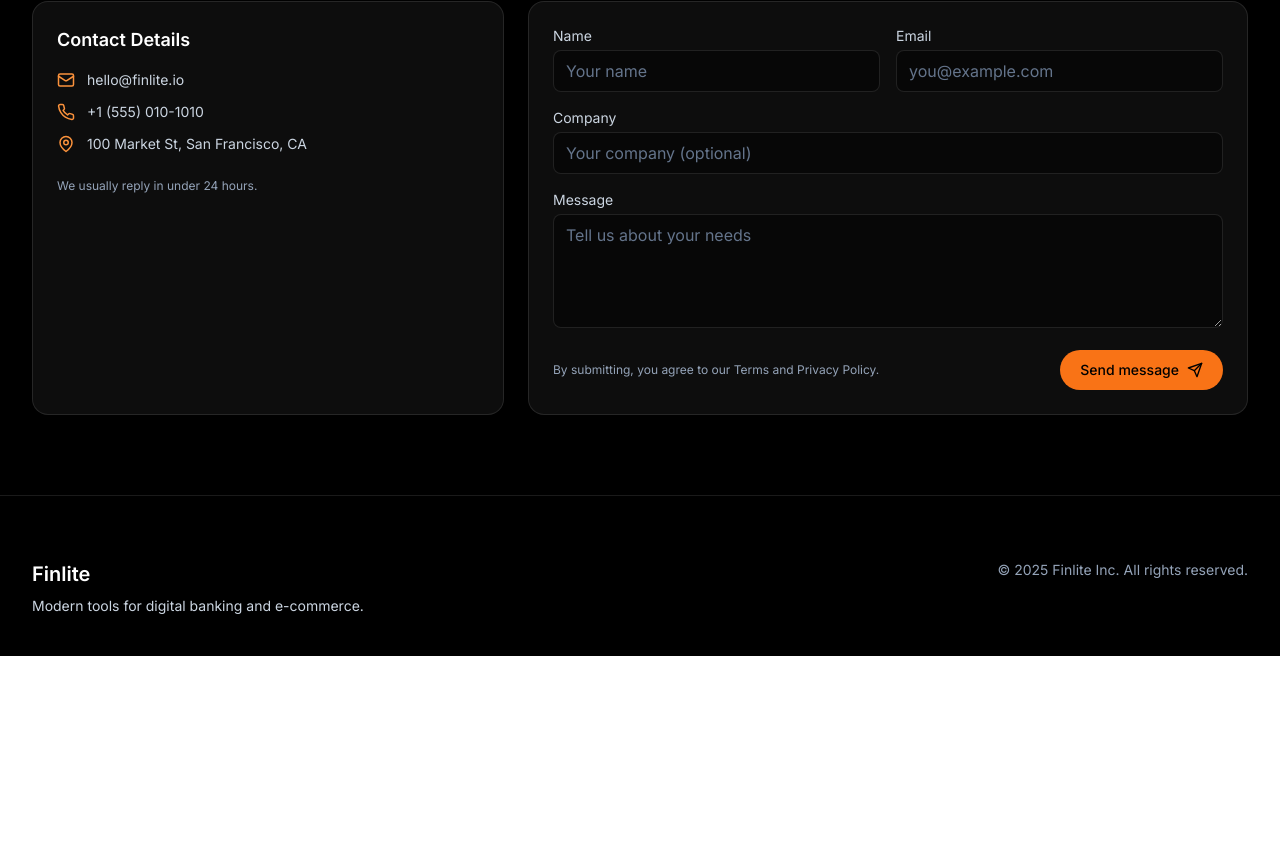
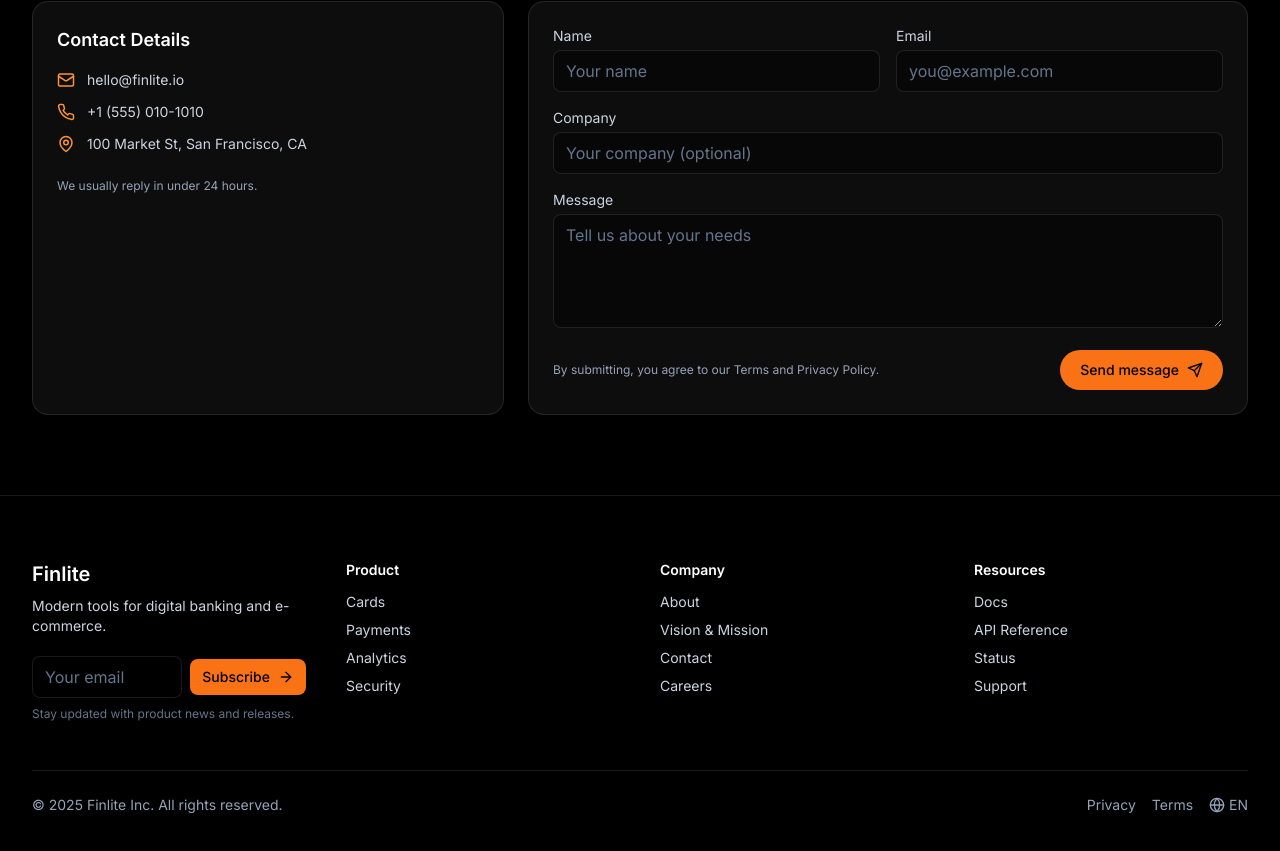
Before and after one commit to django-nerd/frontend-repo_e8rjljo6_73czu5, a React (Vite) app: page / in a window 1280 px wide. Shown: the part 3386-4237 px from the top of the page. Before the commit the page ends 4042 px from the top, so only its background shows below. Built offline with nearby package versions, Linux system fonts and the light colour scheme; a web font is replaced by a local one.

Commit message:
Update project prj_e8rjljo6 - 2025-11-07T12:19:44.112Z

```diff
--- a/src/components/Sections.jsx
+++ b/src/components/Sections.jsx
@@ -1,4 +1,4 @@
-import { CheckCircle2, Shield, Sparkles, Wallet, BarChart3, Globe, Mail, Phone, MapPin, Send } from 'lucide-react';
+import { CheckCircle2, Shield, Sparkles, Wallet, BarChart3, Globe, Mail, Phone, MapPin, Send, ArrowRight } from 'lucide-react';
 
 export function About() {
   return (
@@ -154,8 +154,8 @@ export function Products() {
               </div>
               <h3 className="mt-4 text-lg font-semibold text-white">{p.name}</h3>
               <p className="text-slate-300 text-sm">{p.desc}</p>
-              <button className="mt-4 inline-flex items-center text-sm font-medium text-orange-400 hover:text-orange-300">
-                Learn more →
+              <button className="mt-4 inline-flex items-center gap-1 text-sm font-medium text-orange-400 hover:text-orange-300">
+                Learn more <ArrowRight size={16} />
               </button>
             </div>
           ))}
@@ -218,7 +218,6 @@ export function GetInTouch() {
     const form = e.currentTarget;
     const data = new FormData(form);
     const name = data.get('name');
-    // lightweight UX feedback without backend
     alert(`Thanks, ${name}! We\u2019ll get back to you shortly.`);
     form.reset();
   }
@@ -279,16 +278,70 @@ export function GetInTouch() {
 }
 
 export function Footer() {
+  function handleSubscribe(e) {
+    e.preventDefault();
+    const form = e.currentTarget;
+    const data = new FormData(form);
+    const email = data.get('email');
+    alert(`Subscribed: ${email}`);
+    form.reset();
+  }
+
   return (
     <footer className="pt-16 pb-10 bg-black border-t border-white/10">
       <div className="mx-auto max-w-7xl px-4 sm:px-6 lg:px-8">
-        <div className="flex flex-col md:flex-row items-center md:items-start justify-between gap-6">
-          <div className="text-center md:text-left">
+        <div className="grid md:grid-cols-4 gap-10">
+          <div>
             <div className="text-xl font-semibold text-white">Finlite</div>
             <p className="text-slate-300 text-sm mt-2">Modern tools for digital banking and e-commerce.</p>
+            <form onSubmit={handleSubscribe} className="mt-5 flex items-center gap-2">
+              <div className="relative flex-1">
+                <input type="email" name="email" required placeholder="Your email" className="w-full rounded-lg bg-black/40 border border-white/10 px-3 py-2 text-white placeholder-slate-500 focus:outline-none focus:ring-2 focus:ring-orange-500" />
+              </div>
+              <button type="submit" className="inline-flex items-center gap-2 rounded-lg bg-orange-500 text-black px-3 py-2 text-sm font-medium hover:bg-orange-400">
+                Subscribe <ArrowRight size={16} />
+              </button>
+            </form>
+            <p className="mt-2 text-xs text-slate-500">Stay updated with product news and releases.</p>
           </div>
-          <div className="text-sm text-slate-400">
-            © {new Date().getFullYear()} Finlite Inc. All rights reserved.
+
+          <div>
+            <h4 className="text-sm font-semibold text-white">Product</h4>
+            <ul className="mt-3 space-y-2 text-sm text-slate-300">
+              <li><a href="#products" className="hover:text-orange-400">Cards</a></li>
+              <li><a href="#services" className="hover:text-orange-400">Payments</a></li>
+              <li><a href="#services" className="hover:text-orange-400">Analytics</a></li>
+              <li><a href="#why-us" className="hover:text-orange-400">Security</a></li>
+            </ul>
+          </div>
+
+          <div>
+            <h4 className="text-sm font-semibold text-white">Company</h4>
+            <ul className="mt-3 space-y-2 text-sm text-slate-300">
+              <li><a href="#about" className="hover:text-orange-400">About</a></li>
+              <li><a href="#vision-mission" className="hover:text-orange-400">Vision & Mission</a></li>
+              <li><a href="#contact" className="hover:text-orange-400">Contact</a></li>
+              <li><a href="#" className="hover:text-orange-400">Careers</a></li>
+            </ul>
+          </div>
+
+          <div>
+            <h4 className="text-sm font-semibold text-white">Resources</h4>
+            <ul className="mt-3 space-y-2 text-sm text-slate-300">
+              <li><a href="#" className="hover:text-orange-400">Docs</a></li>
+              <li><a href="#" className="hover:text-orange-400">API Reference</a></li>
+              <li><a href="#" className="hover:text-orange-400">Status</a></li>
+              <li><a href="#" className="hover:text-orange-400">Support</a></li>
+            </ul>
+          </div>
+        </div>
+
+        <div className="mt-12 flex flex-col md:flex-row items-center justify-between gap-4 border-t border-white/10 pt-6">
+          <div className="text-sm text-slate-400">© {new Date().getFullYear()} Finlite Inc. All rights reserved.</div>
+          <div className="flex items-center gap-4 text-sm">
+            <a href="#" className="text-slate-400 hover:text-orange-400">Privacy</a>
+            <a href="#" className="text-slate-400 hover:text-orange-400">Terms</a>
+            <a href="#" className="text-slate-400 hover:text-orange-400 inline-flex items-center gap-1"><Globe size={16}/> EN</a>
           </div>
         </div>
       </div>
```
Also changed, not shown: 1 other file (tests, documents, lock files or other folders).
